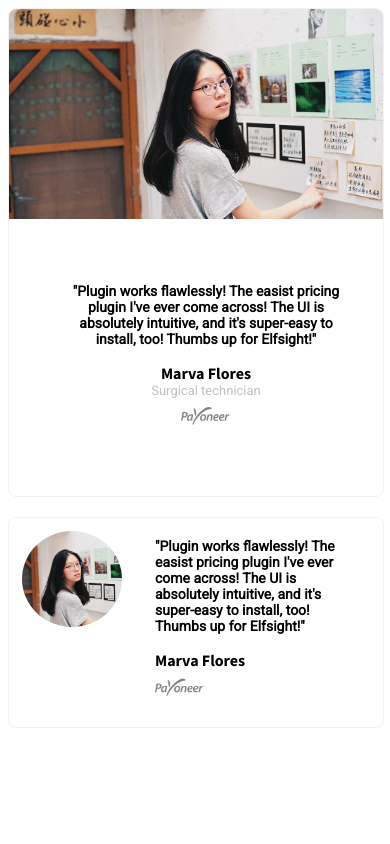
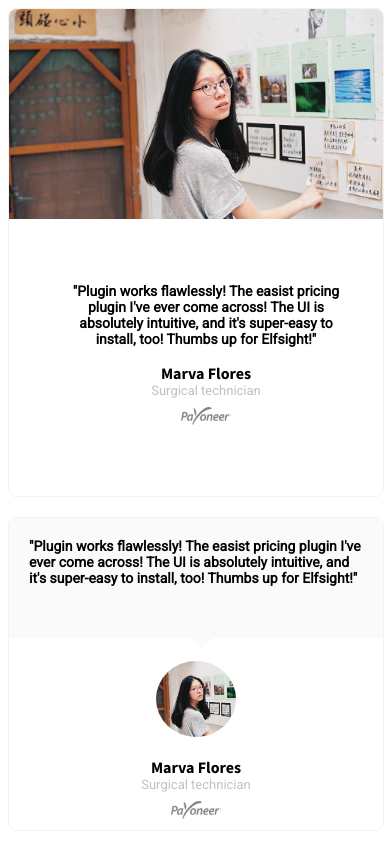
Before and after one commit to FiorellaEffio/maquetacion-reto, a plain HTML site: page index.html in a window 390 px wide. Shown: the top 844 px of the page. Drawn offline with Linux system fonts and the light colour scheme.

Commit message:
second view

```diff
--- a/index.css
+++ b/index.css
@@ -1,31 +1,37 @@
 /* fonts from google */
 @import url('https://fonts.googleapis.com/css?family=Roboto|Source+Sans+Pro:700&display=swap');
 
-.default, .rounded {
+.default, .rounded, .card {
     width: 100%;
     max-width: 1000px;
     margin: auto;
     border: 1px solid #f4f1f1;
     border-radius: 8px;
 }
-.default {
+.default, .card, .card__info {
     display: flex;
 }
 .rounded {
     text-align: center;
     margin: 20px auto;
 }
-.rounded__image img {
-    width: 100px;
+.card {
+    flex-direction: column;
+    margin-top: 20px;
+}
+.rounded__image img, .card__infoimg img {
+    width: 80px;
     border-radius: 100%;
     margin: 13px;
+}
+.card__infoimg img {
+    margin: 13px 13px 13px 0px;
 }
 .default__image {
     width: 50%;
 }
 .default__image img {
     width: 100%;
-    height: 100%;
     border-radius: 8px 0px 0px 8px;
 }
 .default__content {
@@ -36,7 +42,7 @@
     justify-content: center;
     align-items: center;
 }
-.rounded__content {
+.rounded__content, .card__comment, .card__info {
     padding: 0 50px;
 }
 .default__content div {
@@ -83,4 +89,30 @@
         text-align: left;
         padding: 20px;
     }
+    .card__info {
+        order: 2;
+        flex-direction: column;
+        align-items: center;
+    }
+    .card__infoimg img {
+        margin: 0;
+    }
+    .info {
+        text-align: center;
+    }
+    .card__comment {
+        background: #fafafa;
+        padding: 20px;
+        position: relative;
+        margin-bottom: 23px;
+    }
+    .card__comment::after {
+        content: "";
+        position: relative;
+        bottom: -49px;
+        left: 48%;
+        border-width: 13px 13px 0;
+        border-style: solid;
+        border-color: #fafafa transparent transparent;
+    }
 }
--- a/index.html
+++ b/index.html
@@ -26,7 +26,19 @@
 
         <!-- PERSONA-CARD -->
         <div class="card">
-
+            <div class="card__info">
+                <div class="card__infoimg">
+                    <img src="./img/girl-square.png" alt="Marva Flores Foto">
+                </div>
+                <div class="info">
+                    <p class="content__username">Marva Flores</p>
+                    <p class="content__userjob">Surgical technician</p>
+                    <img class="content__signature" src="./img/payoneer-logo.png" alt="Payoneer Logo">
+                </div>
+            </div>
+            <div class="card__comment">
+                <p class="content__comment">"Plugin works flawlessly! The easist pricing plugin I've ever come across! The UI is absolutely intuitive, and it's super-easy to install, too! Thumbs up for Elfsight!"</p>
+            </div>
         </div>
 
         <!-- ROUNDED IMAGE -->
```
